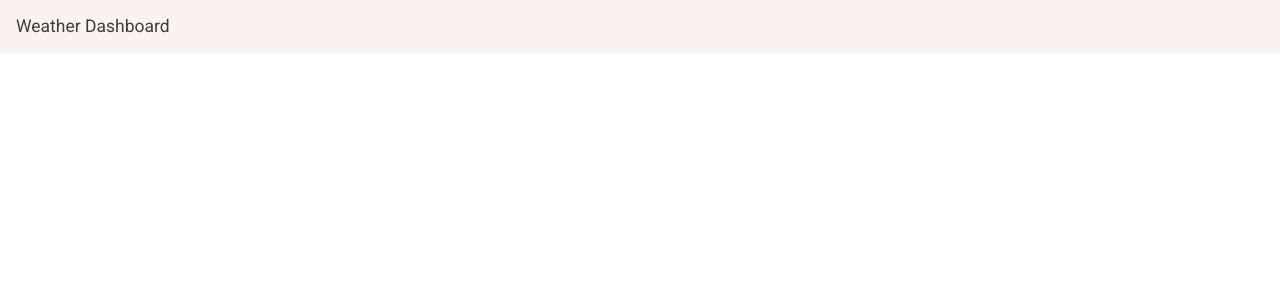
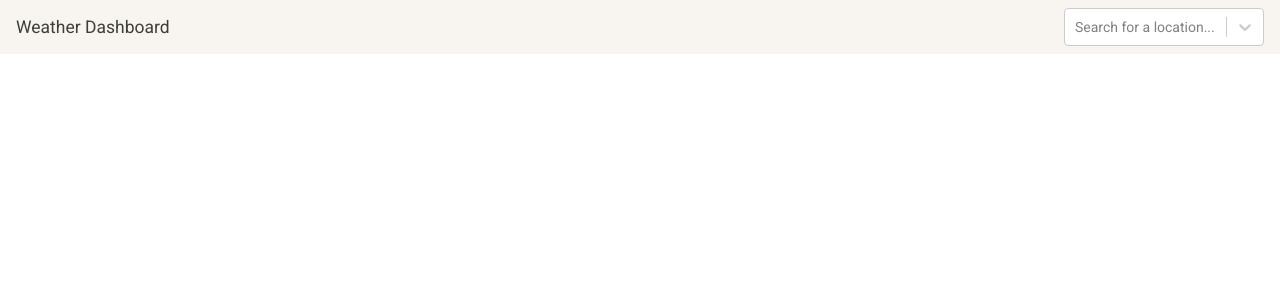
Before and after one commit to simplecatsoftware/weather-dashboard, a React (Create React App) app: page / in a window 1280 px wide. Shown: the top 300 px of the page. Built offline with nearby package versions, Linux system fonts and the light colour scheme.

Commit message:
add search component with localStorage backed caching

```diff
--- a/src/components/Dashboard.jsx
+++ b/src/components/Dashboard.jsx
@@ -1,13 +1,48 @@
 import React, {Component} from 'react';
 import {Container, Row} from "reactstrap";
 import Menu from "./Menu";
+import Search from "./Search";
 
 export default class Dashboard extends Component {
+    constructor(props) {
+        super(props);
+
+        this.state = {
+            locations: [],
+        };
+
+        this.onLocationsUpdated = this.onLocationsUpdated.bind(this);
+    }
+
+    componentDidMount() {
+        let locations = [];
+
+        try {
+            locations = JSON.parse(localStorage.getItem('locations')) || [];
+        } catch (e) {
+        }
+
+        this.setState(prevState => ({
+            ...prevState,
+            locations,
+        }))
+    }
+
+    onLocationsUpdated(locations) {
+        this.setState(prevState => {
+            return {...prevState, locations};
+        }, () => {
+            localStorage.setItem('locations', JSON.stringify(locations));
+        });
+    }
+
     render() {
         return (
             <div>
                 <Menu>
-
+                    <Search onLocationsUpdated={this.onLocationsUpdated}
+                            selectedLocations={this.state.locations}
+                    />
                 </Menu>
                 <Container fluid>
                     <Row>
--- /dev/null
+++ b/src/components/Search.jsx
@@ -0,0 +1,92 @@
+import React, {Component} from 'react';
+import PropTypes from 'prop-types';
+import Select from 'react-select';
+import {debounce} from "lodash";
+import Api from '../libs/Api';
+
+export default class Search extends Component {
+    static propTypes = {
+        onLocationsUpdated: PropTypes.func.isRequired,
+        selectedLocations: PropTypes.arrayOf(PropTypes.shape({
+            latt_long: PropTypes.string.isRequired,
+            location_type: PropTypes.string.isRequired,
+            title: PropTypes.string.isRequired,
+            woeid: PropTypes.number.isRequired,
+            label: PropTypes.string.isRequired,
+            value: PropTypes.number.isRequired,
+        })).isRequired
+    };
+
+    constructor(props) {
+        super(props);
+
+        this.state = {locations: [], loading: false, query: ''};
+
+        this.onQueryChanged = debounce(this.onQueryChanged.bind(this), 200);
+        this.onLocationsUpdated = this.onLocationsUpdated.bind(this);
+    }
+
+    onLocationsUpdated(locations) {
+        this.props.onLocationsUpdated(locations);
+        this.setState(prevState => ({
+            ...prevState,
+            locations: [],
+        }));
+    }
+
+    onQueryChanged(query, event) {
+        if (event.action === 'input-change') {
+            const loading = !this.state.loading &&
+                !this.state.locations.length &&
+                query.length > 3;
+
+            if (query.length < 4) {
+                this.setState(prevState => ({
+                    ...prevState,
+
+                }));
+            }
+
+            this.setState(prevState => ({...prevState, query}), () => {
+                if (loading) {
+                    this.setState(prevState => ({...prevState, loading}));
+
+                    Api.search(query)
+                        .then(locations => {
+                            this.setState(prevState => ({
+                                ...prevState,
+                                loading: false,
+                                locations,
+                            }));
+                        })
+                }
+            });
+        }
+    }
+
+    render() {
+        return (
+            <Select isLoading={this.state.loading}
+                    isMulti
+                    onChange={this.onLocationsUpdated}
+                    onInputChange={this.onQueryChanged}
+                    options={this.state.locations.map(location => ({
+                        ...location,
+                        label: location.title,
+                        value: location.woeid
+                    }))}
+                    placeholder={'Search for a location...'}
+                    styles={{
+                        container: (style) => ({
+                            ...style,
+                            flexGrow: 1,
+                            flexShrink: 1,
+                            flexBasis: 'auto',
+                            minWidth: 200,
+                        })
+                    }}
+                    value={this.props.selectedLocations}
+            />
+        );
+    }
+}
```
